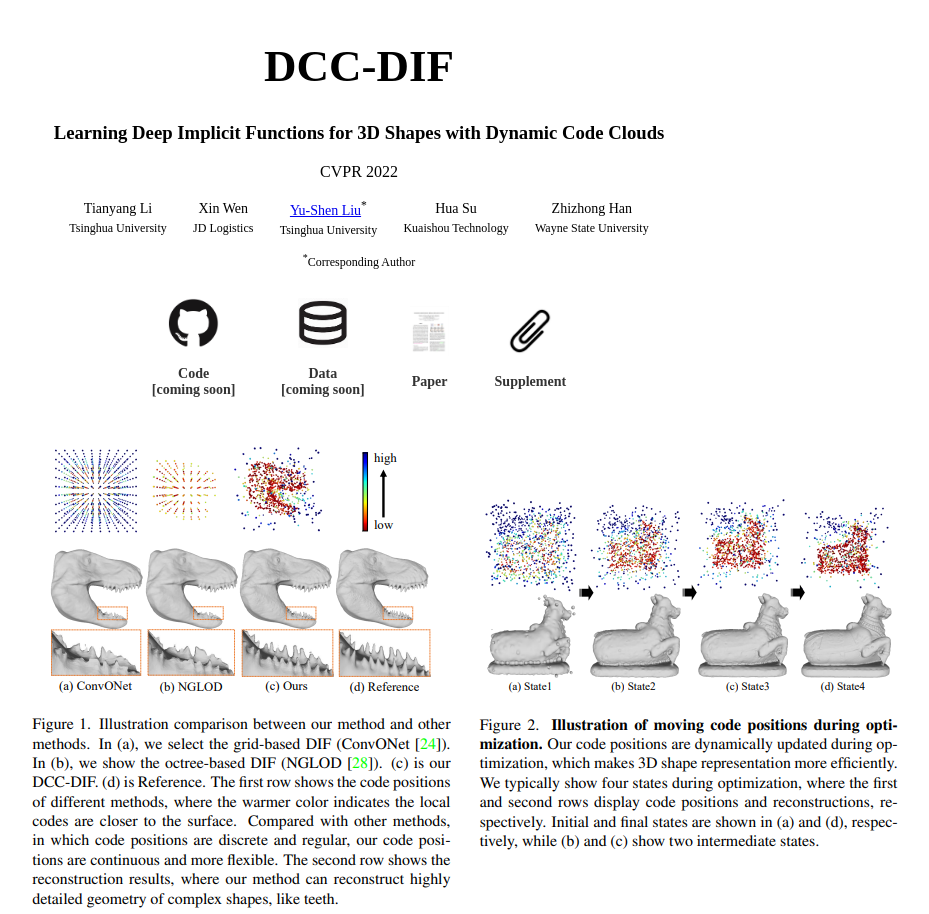
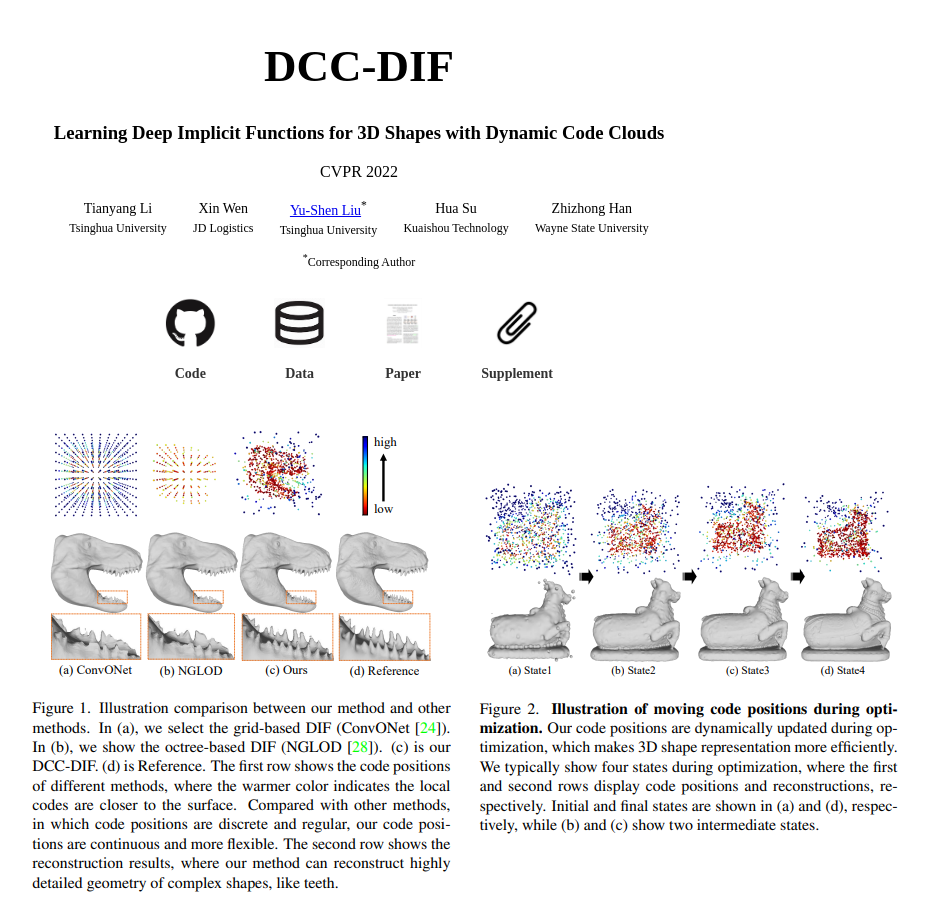
Before and after one commit to lity20/DCCDIF_project_page, a plain HTML site: page index.html in a window 1280 px wide. Shown: the top 914 px of the page, without its empty margins (281-1210 px from the left). Drawn offline with nearby package versions, Linux system fonts and the light colour scheme.

Commit message:
Update resource links
update links for data and code

```diff
--- a/index.html
+++ b/index.html
@@ -48,13 +48,13 @@
                     <div class="col">
                         <a href="https://github.com/lity20/DCCDIF">
                             <img class="resource-icon" src="./images/code.png" alt="code icon">
-                            <p class="resource-text">Code</br>[coming soon]</p>
+                            <p class="resource-text">Code</p>
                         </a>
                     </div>
                     <div class="col">
-                        <a href="">
+                        <a href="https://drive.google.com/drive/folders/1UIh8AxULPi9vY0c1wuZ7HRX4XxDI6a1P?usp=sharing">
                             <img class="resource-icon" src="./images/data.png" alt="data icon">
-                            <p class="resource-text">Data</br>[coming soon]</p>
+                            <p class="resource-text">Data</p>
                         </a>
                     </div>
                     <div class="col">
```
